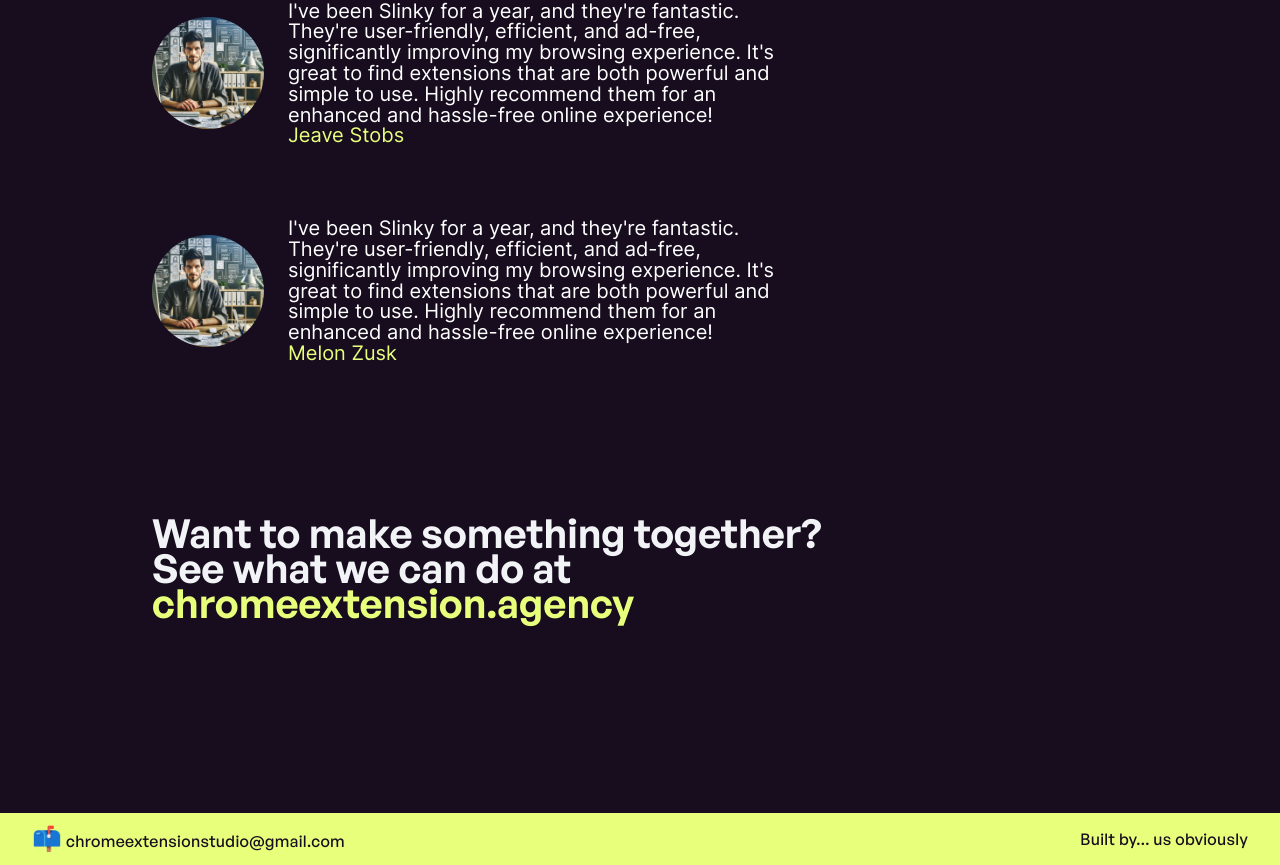
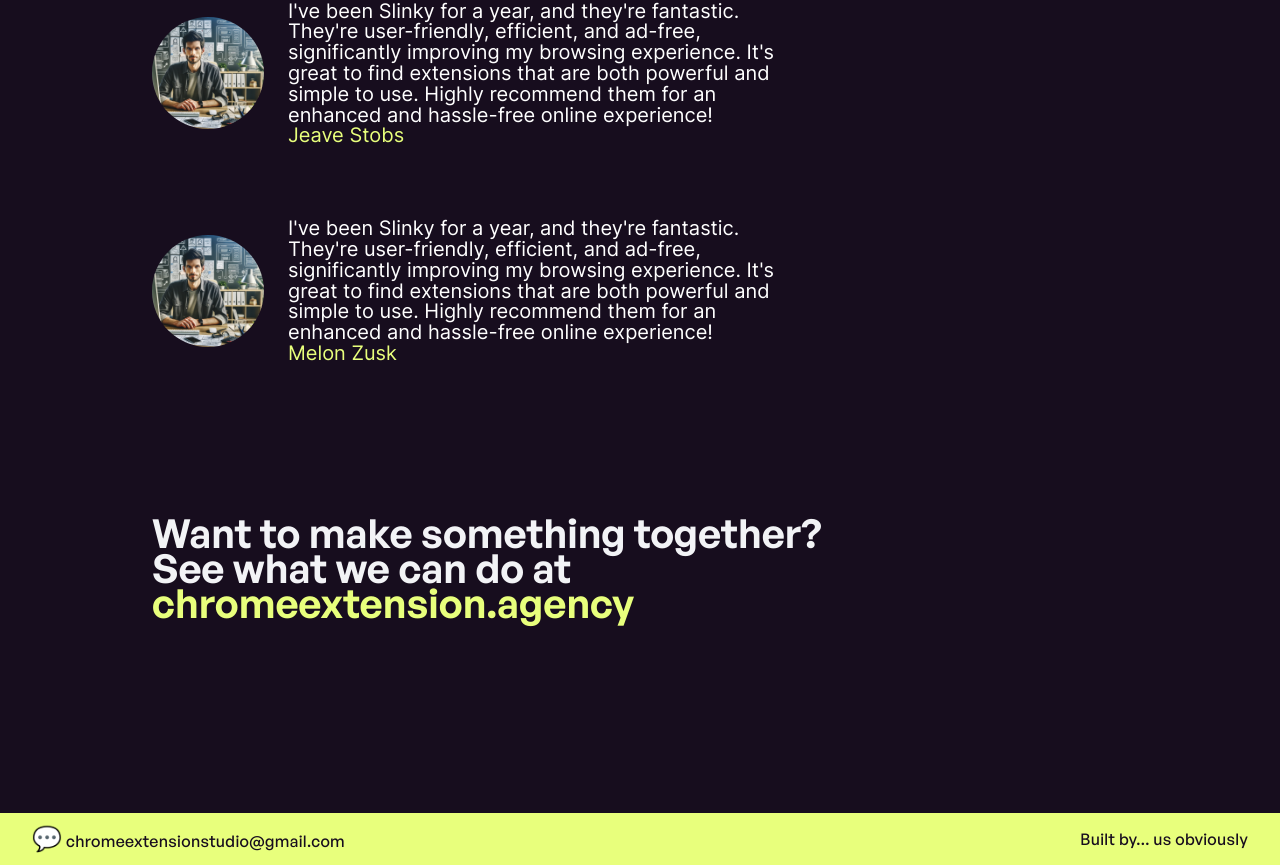
Before and after one commit to SamSeabourn/chrome-extension-studio, a SvelteKit app: page / in a window 1280 px wide. Shown: the part 2349-3214 px from the top of the page. Built offline with nearby package versions, Linux system fonts and the light colour scheme.

Commit message:
chore: fix styles

```diff
--- a/src/components/Footer.svelte
+++ b/src/components/Footer.svelte
@@ -4,7 +4,7 @@
 <footer>
 	<div class="wrapper">
 		<a href="mailto:sam.seabourn@gmail.com"
-			><span class="mailbox">📫</span> chromeextensionstudio@gmail.com</a
+			><span class="mailbox">💬 </span> chromeextensionstudio@gmail.com</a
 		>
 		<span> Built by... us obviously</span>
 	</div>
```
